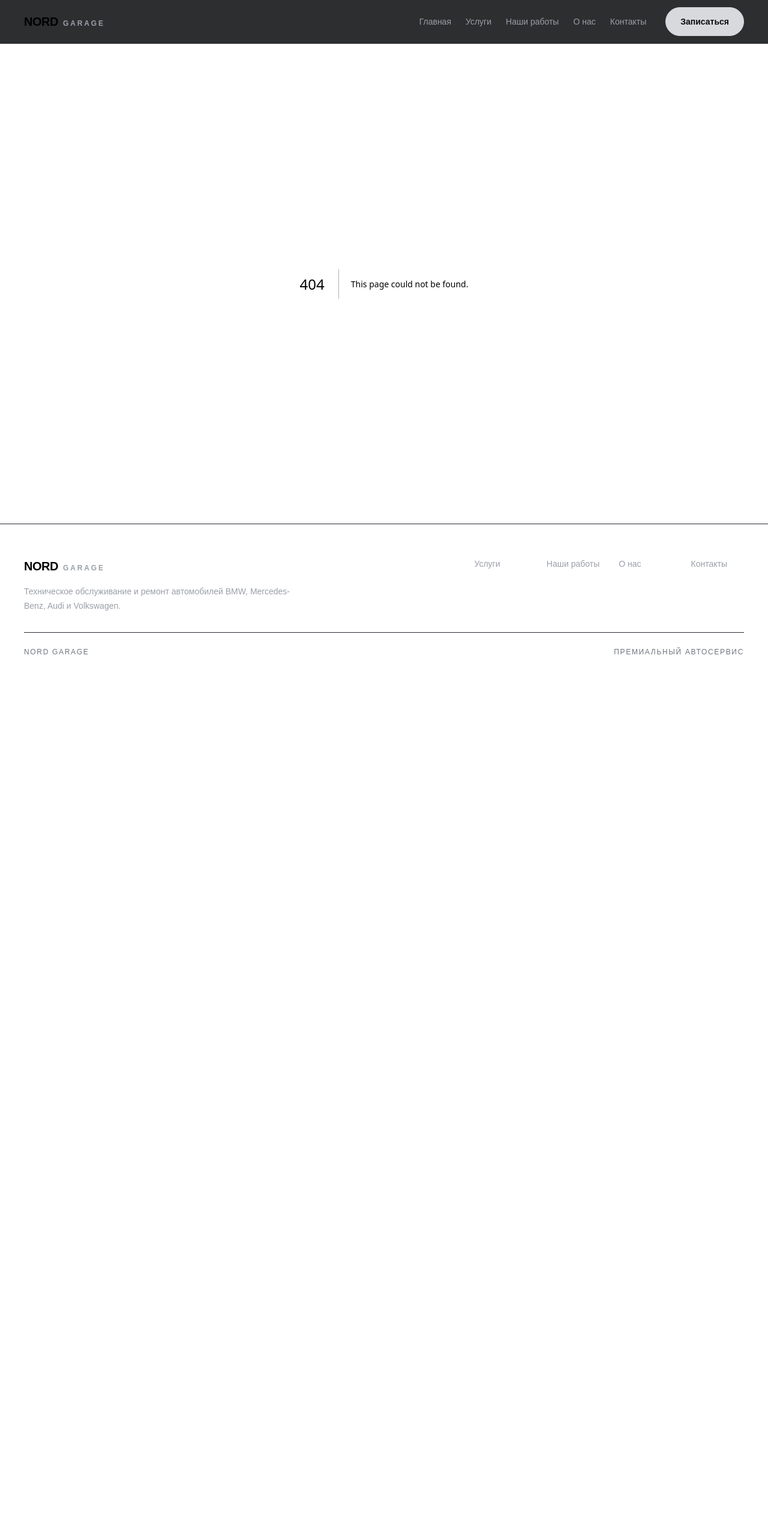
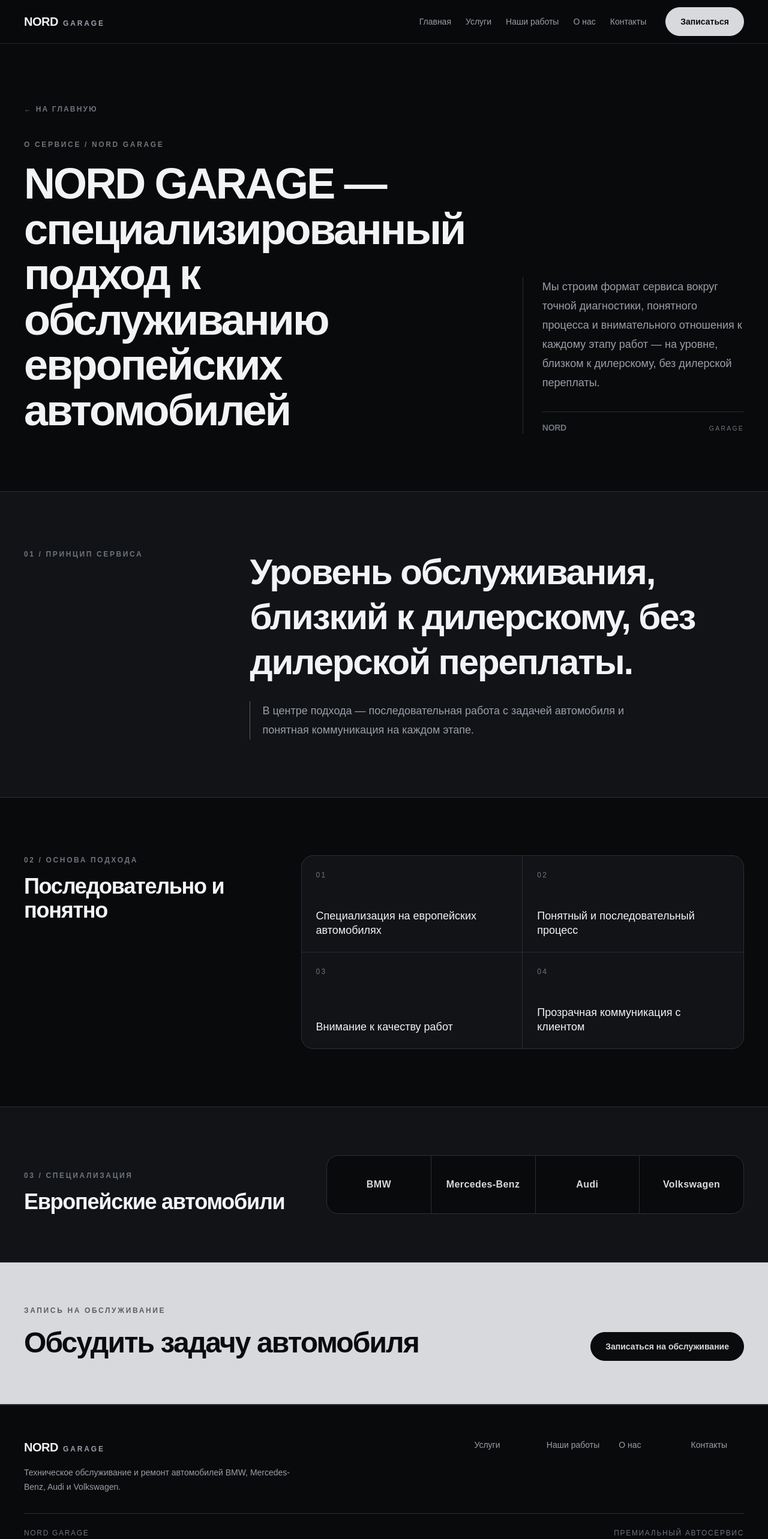
Before and after one commit to lenivetsmebro-stack/nord-garage, a Next.js app: page /about in a window 1280 px wide. Before the commit this address had no page. Shown: the top 2566 px of the page at 60% size. Before the commit the page ends 1151 px from the top, so only its background shows below. Built offline with nearby package versions, Linux system fonts and the light colour scheme.

Commit message:
NORD GARAGE: add about page

```diff
--- /dev/null
+++ b/app/about/page.tsx
@@ -0,0 +1,158 @@
+import type { Metadata } from "next";
+import Link from "next/link";
+import { Button } from "@/components/ui/button";
+import { Container } from "@/components/ui/container";
+
+export const metadata: Metadata = {
+  title: "О сервисе",
+  description:
+    "NORD GARAGE — специализированный подход к обслуживанию BMW, Mercedes-Benz, Audi и Volkswagen.",
+};
+
+const approach = [
+  "Специализация на европейских автомобилях",
+  "Понятный и последовательный процесс",
+  "Внимание к качеству работ",
+  "Прозрачная коммуникация с клиентом",
+];
+
+const brands = ["BMW", "Mercedes-Benz", "Audi", "Volkswagen"];
+
+export default function AboutPage() {
+  return (
+    <>
+      <section className="border-b border-line py-12 sm:py-16 lg:py-24">
+        <Container>
+          <Link
+            className="inline-flex text-xs font-semibold uppercase tracking-[0.18em] text-subtle transition-colors duration-300 hover:text-foreground"
+            href="/"
+          >
+            ← На главную
+          </Link>
+          <div className="mt-7 grid gap-6 sm:mt-10 sm:gap-10 lg:grid-cols-[1.35fr_0.65fr] lg:items-end lg:gap-16">
+            <div>
+              <p className="text-xs font-semibold uppercase tracking-[0.22em] text-subtle">
+                О сервисе / NORD GARAGE
+              </p>
+              <h1 className="mt-4 max-w-5xl text-[2.125rem] font-semibold leading-[1.08] tracking-[-0.04em] sm:mt-5 sm:text-6xl sm:leading-[1.05] lg:text-[4.5rem]">
+                NORD GARAGE — специализированный подход к обслуживанию
+                европейских автомобилей
+              </h1>
+            </div>
+            <div className="border-t border-line pt-5 sm:pt-6 lg:border-l lg:border-t-0 lg:pl-8 lg:pt-0">
+              <p className="text-base leading-7 text-muted sm:text-lg sm:leading-8">
+                Мы строим формат сервиса вокруг точной диагностики, понятного
+                процесса и внимательного отношения к каждому этапу работ — на
+                уровне, близком к дилерскому, без дилерской переплаты.
+              </p>
+              <div
+                aria-hidden="true"
+                className="mt-6 flex items-baseline justify-between border-t border-line pt-4 text-subtle sm:mt-8"
+              >
+                <span className="text-sm font-semibold tracking-[-0.02em]">
+                  NORD
+                </span>
+                <span className="text-[0.65rem] uppercase tracking-[0.22em]">
+                  GARAGE
+                </span>
+              </div>
+            </div>
+          </div>
+        </Container>
+      </section>
+
+      <section className="border-b border-line bg-surface py-12 sm:py-16 lg:py-24">
+        <Container className="grid gap-8 sm:gap-10 lg:grid-cols-[0.55fr_1.45fr] lg:gap-16">
+          <p className="text-xs font-semibold uppercase tracking-[0.22em] text-subtle">
+            01 / Принцип сервиса
+          </p>
+          <div>
+            <h2 className="max-w-5xl text-[1.75rem] font-semibold leading-tight tracking-[-0.035em] sm:text-5xl lg:text-6xl">
+              Уровень обслуживания, близкий к дилерскому, без дилерской
+              переплаты.
+            </h2>
+            <p className="mt-7 max-w-2xl border-l border-accent/40 pl-5 text-base leading-7 text-muted sm:text-lg sm:leading-8">
+              В центре подхода — последовательная работа с задачей автомобиля
+              и понятная коммуникация на каждом этапе.
+            </p>
+          </div>
+        </Container>
+      </section>
+
+      <section className="py-12 sm:py-16 lg:py-24">
+        <Container>
+          <div className="grid gap-8 sm:gap-10 lg:grid-cols-[0.7fr_1.3fr] lg:gap-16">
+            <div>
+              <p className="text-xs font-semibold uppercase tracking-[0.22em] text-subtle">
+                02 / Основа подхода
+              </p>
+              <h2 className="mt-4 text-3xl font-semibold tracking-[-0.035em] sm:text-4xl">
+                Последовательно и понятно
+              </h2>
+            </div>
+            <ol className="grid gap-px overflow-hidden rounded-card border border-line bg-line sm:grid-cols-2">
+              {approach.map((item, index) => (
+                <li
+                  key={item}
+                  className="flex min-h-28 flex-col justify-between bg-surface p-4 sm:min-h-40 sm:p-6"
+                >
+                  <span className="text-xs tabular-nums tracking-[0.18em] text-subtle">
+                    {String(index + 1).padStart(2, "0")}
+                  </span>
+                  <span className="mt-6 text-base font-medium leading-6 sm:mt-8 sm:text-lg">
+                    {item}
+                  </span>
+                </li>
+              ))}
+            </ol>
+          </div>
+        </Container>
+      </section>
+
+      <section className="border-y border-line bg-surface py-12 sm:py-16 lg:py-20">
+        <Container>
+          <div className="flex flex-col gap-7 lg:flex-row lg:items-end lg:justify-between">
+            <div className="max-w-xl">
+              <p className="text-xs font-semibold uppercase tracking-[0.22em] text-subtle">
+                03 / Специализация
+              </p>
+              <h2 className="mt-4 text-3xl font-semibold tracking-[-0.035em] sm:text-4xl">
+                Европейские автомобили
+              </h2>
+            </div>
+            <ul className="grid grid-cols-2 gap-px overflow-hidden rounded-card border border-line bg-line lg:min-w-[58%] lg:grid-cols-4">
+              {brands.map((brand) => (
+                <li
+                  key={brand}
+                  className="flex min-h-20 items-center justify-center bg-background px-4 text-center text-sm font-semibold tracking-wide text-accent sm:min-h-24 sm:text-base"
+                >
+                  {brand}
+                </li>
+              ))}
+            </ul>
+          </div>
+        </Container>
+      </section>
+
+      <section className="border-b border-line bg-accent py-14 text-accent-foreground sm:py-18">
+        <Container className="flex flex-col gap-7 lg:flex-row lg:items-end lg:justify-between">
+          <div>
+            <p className="text-xs font-semibold uppercase tracking-[0.22em] opacity-60">
+              Запись на обслуживание
+            </p>
+            <h2 className="mt-4 max-w-3xl text-3xl font-semibold leading-tight tracking-[-0.04em] sm:text-5xl">
+              Обсудить задачу автомобиля
+            </h2>
+          </div>
+          <Button
+            className="w-full sm:w-auto"
+            href="/#booking-preview"
+            variant="inverse"
+          >
+            Записаться на обслуживание
+          </Button>
+        </Container>
+      </section>
+    </>
+  );
+}
--- a/components/layout/footer.tsx
+++ b/components/layout/footer.tsx
@@ -5,7 +5,7 @@ import { Logo } from "@/components/ui/logo";
 const footerLinks = [
   { href: "/#services", label: "Услуги" },
   { href: "/works", label: "Наши работы" },
-  { href: "/#about", label: "О нас" },
+  { href: "/about", label: "О нас" },
   { href: "/#contacts", label: "Контакты" },
 ];
 
--- a/components/layout/navigation.tsx
+++ b/components/layout/navigation.tsx
@@ -4,7 +4,7 @@ const navigation = [
   { href: "/", label: "Главная" },
   { href: "/#services", label: "Услуги" },
   { href: "/works", label: "Наши работы" },
-  { href: "/#about", label: "О нас" },
+  { href: "/about", label: "О нас" },
   { href: "/#contacts", label: "Контакты" },
 ];
 
```
